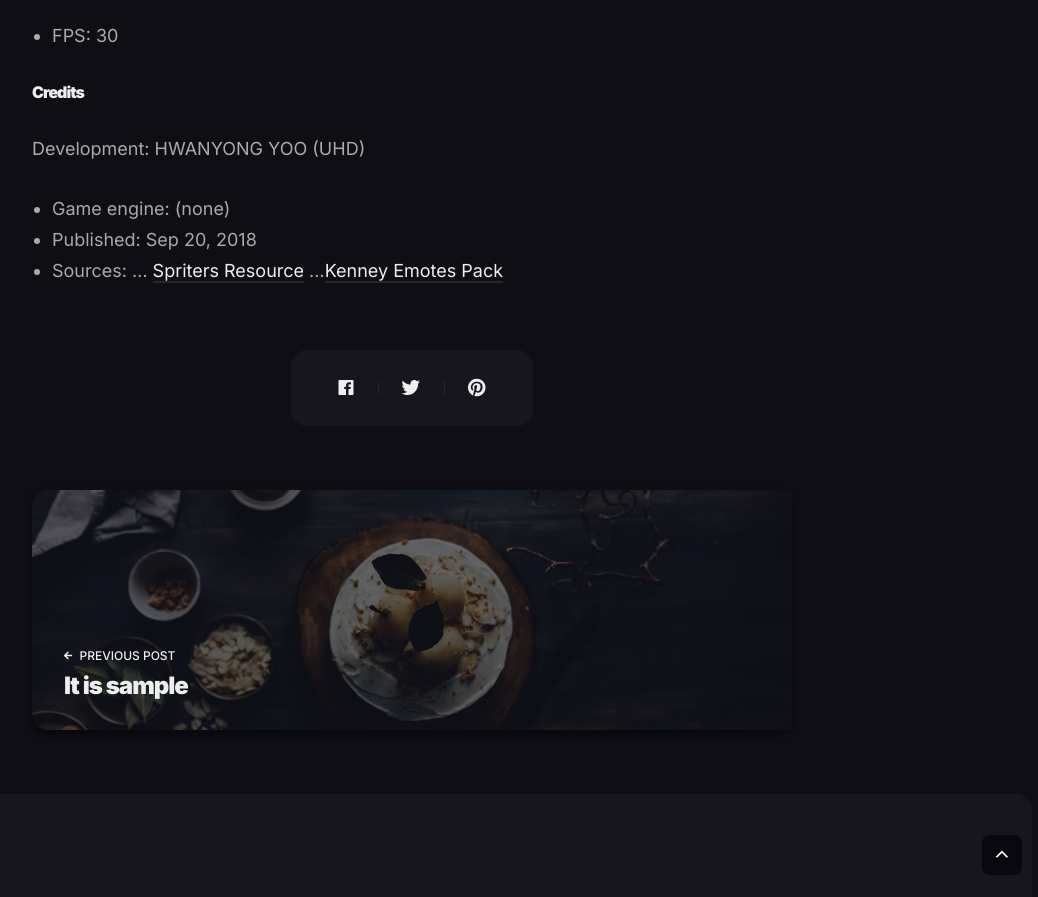
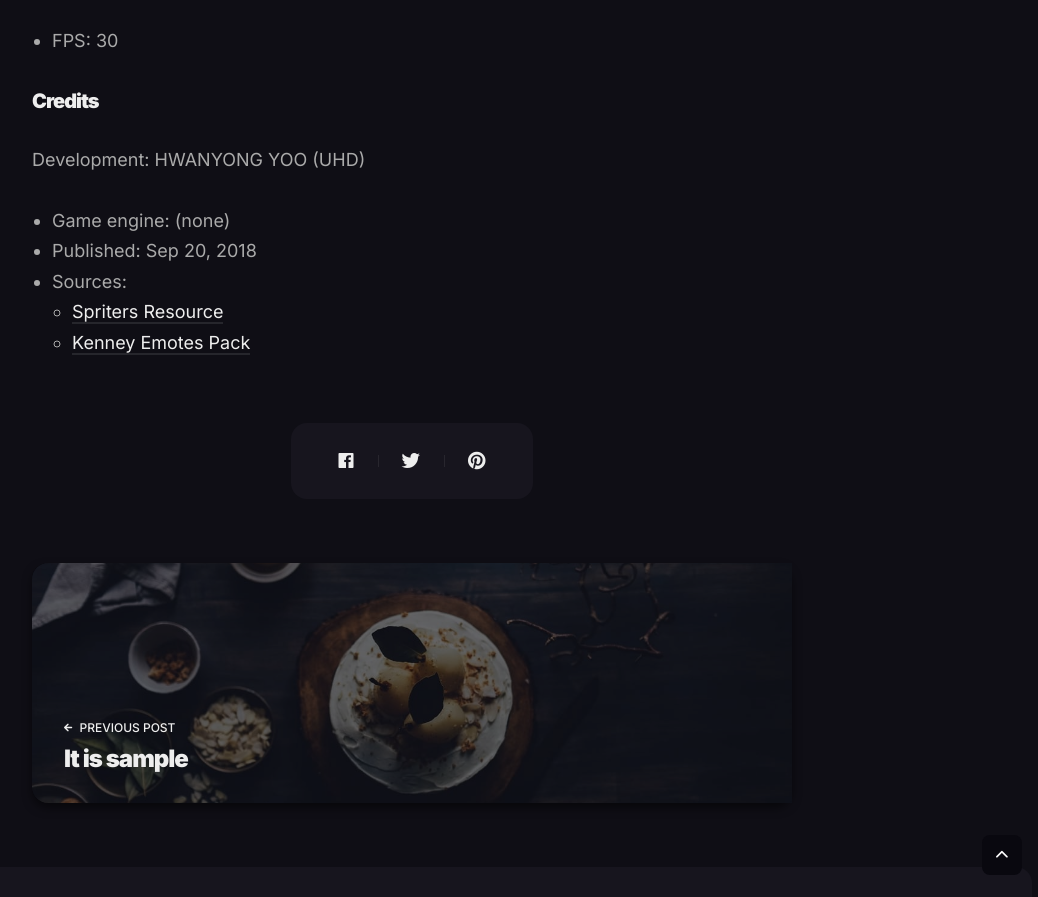
Before and after one commit to hwanyong/hwanyong.github.io, a Jekyll site: the page built from _posts/2018-10-19-sprite-animate-v1.0.md, in a window 1280 px wide and 900 px high, scrolled down 1389 px. Shown: the top 897 px of the window, without its empty margins (228-1266 px from the left). Built offline with Jekyll 4.4.1, drawn with Linux system fonts in a browser that asks for light colours; nearby versions of some CDN libraries; comment, search, counter and statistics services are not loaded.

```diff
--- a/_posts/2018-10-19-sprite-animate-v1.0.md
+++ b/_posts/2018-10-19-sprite-animate-v1.0.md
@@ -9,14 +9,14 @@ tags:   [graphic engine, sprite, v1.0]
 
 <canvas id="gameScreen" width="640px" height="400px" tabindex="1"></canvas>
 ---
-###### Instructions
+#### Instructions
 sprite animation test
 - FPS: 30
 
-###### Credits
+#### Credits
 Development: HWANYONG YOO (UHD)
 - Game engine: (none)
 - Published: Sep 20, 2018
 - Sources:
-... [Spriters Resource](https://www.spriters-resource.com/)
-...[Kenney Emotes Pack](https://www.kenney.nl/assets/emotes-pack)
+	- [Spriters Resource](https://www.spriters-resource.com/)
+	- [Kenney Emotes Pack](https://www.kenney.nl/assets/emotes-pack)
```
